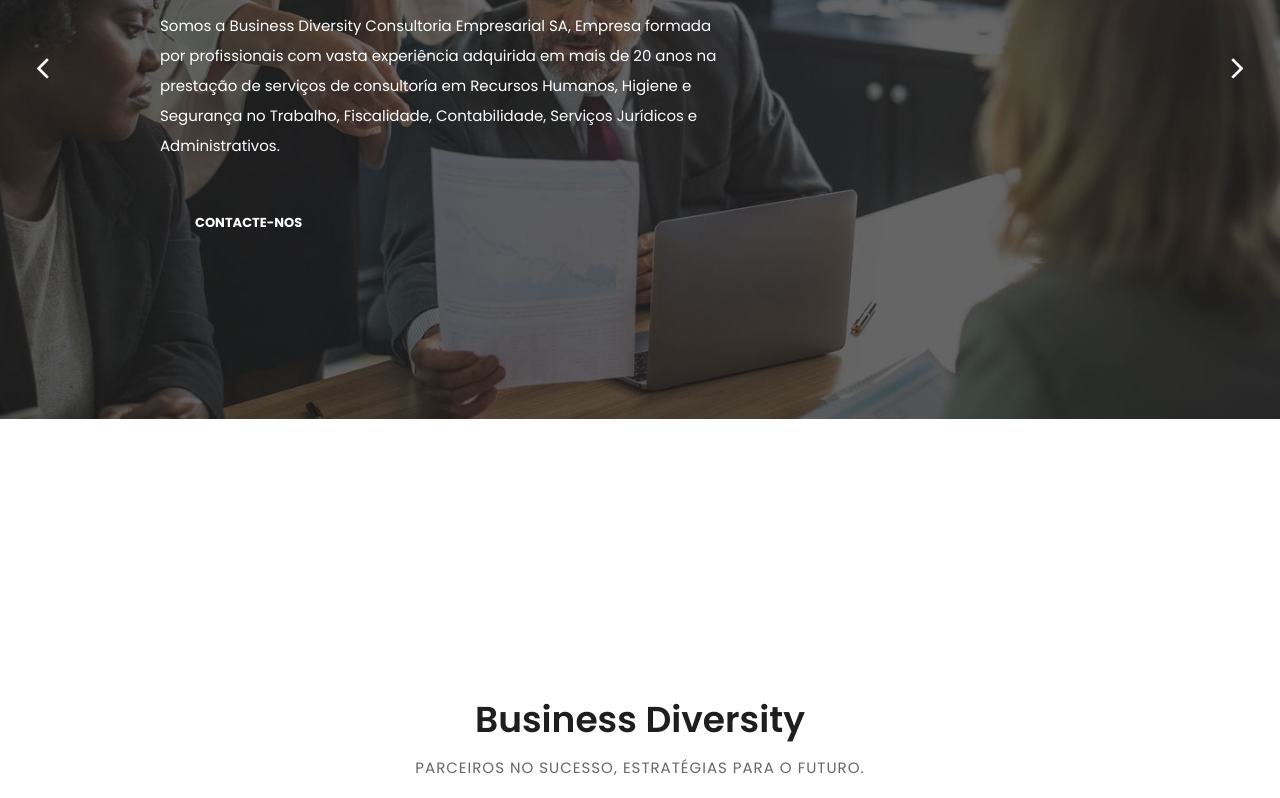
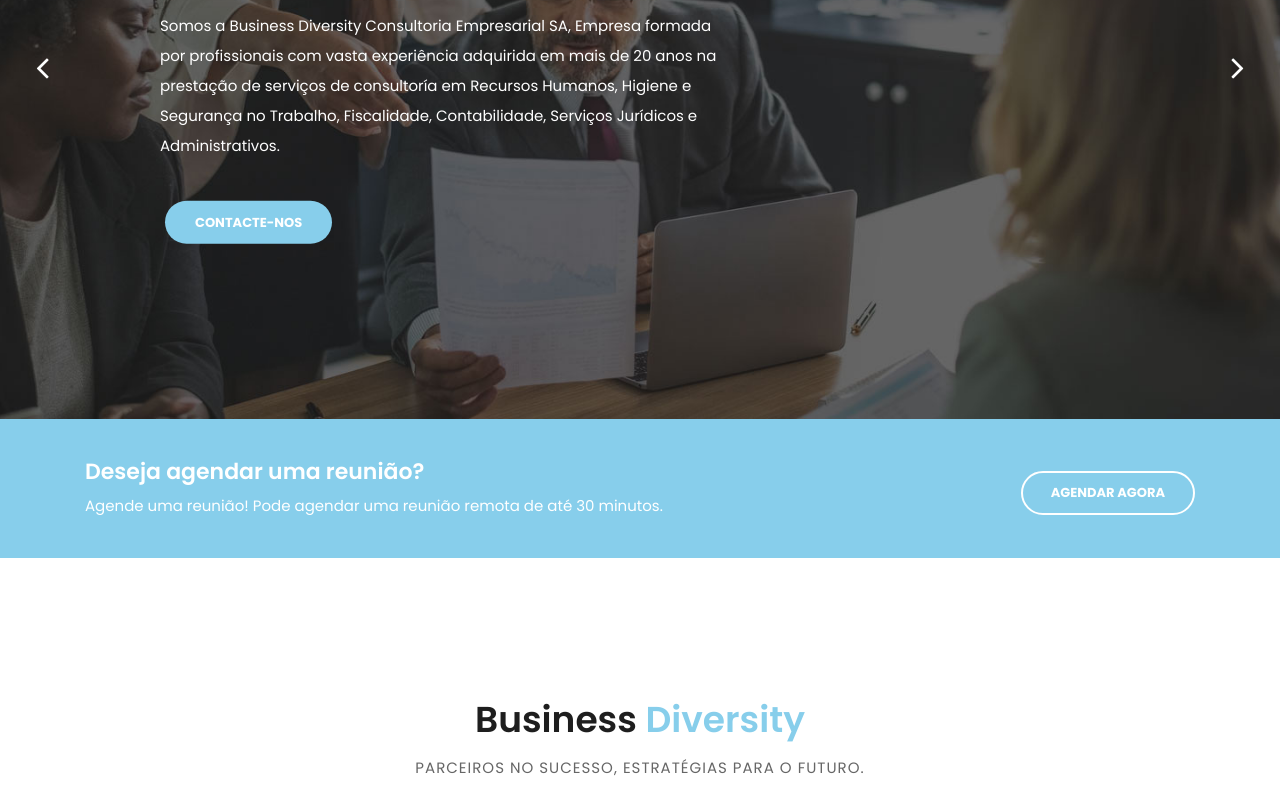
Before and after one commit to ShelzerTembe/bdiversity-c02, a plain HTML site: page index.html in a window 1280 px wide. Shown: the part 387-1185 px from the top of the page. Drawn offline with Linux system fonts and the light colour scheme.

Commit message:
Update templatemo-finance-business.css

```diff
--- a/assets/css/templatemo-finance-business.css
+++ b/assets/css/templatemo-finance-business.css
@@ -6,7 +6,7 @@ https://templatemo.com/tm-545-finance-business
 
 */
 :root{
---color:#87cee;
+--color:#87ceeb;
 }
 body {
   font-family: 'Poppins', sans-serif;
```
